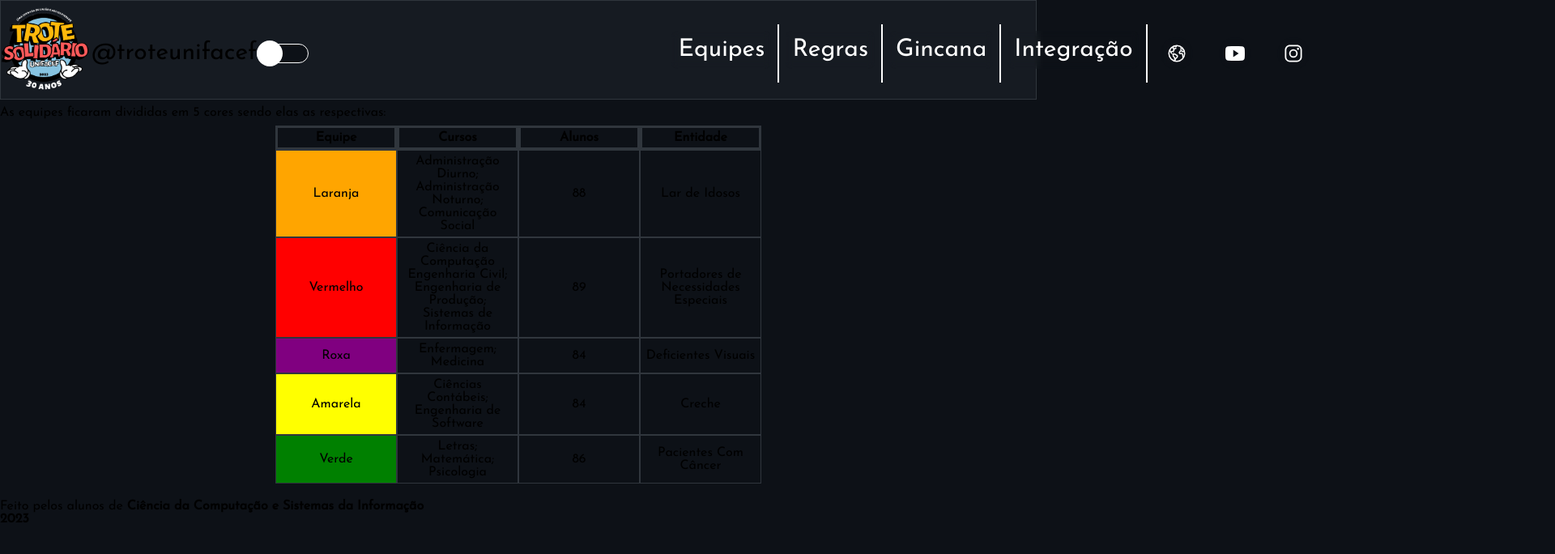
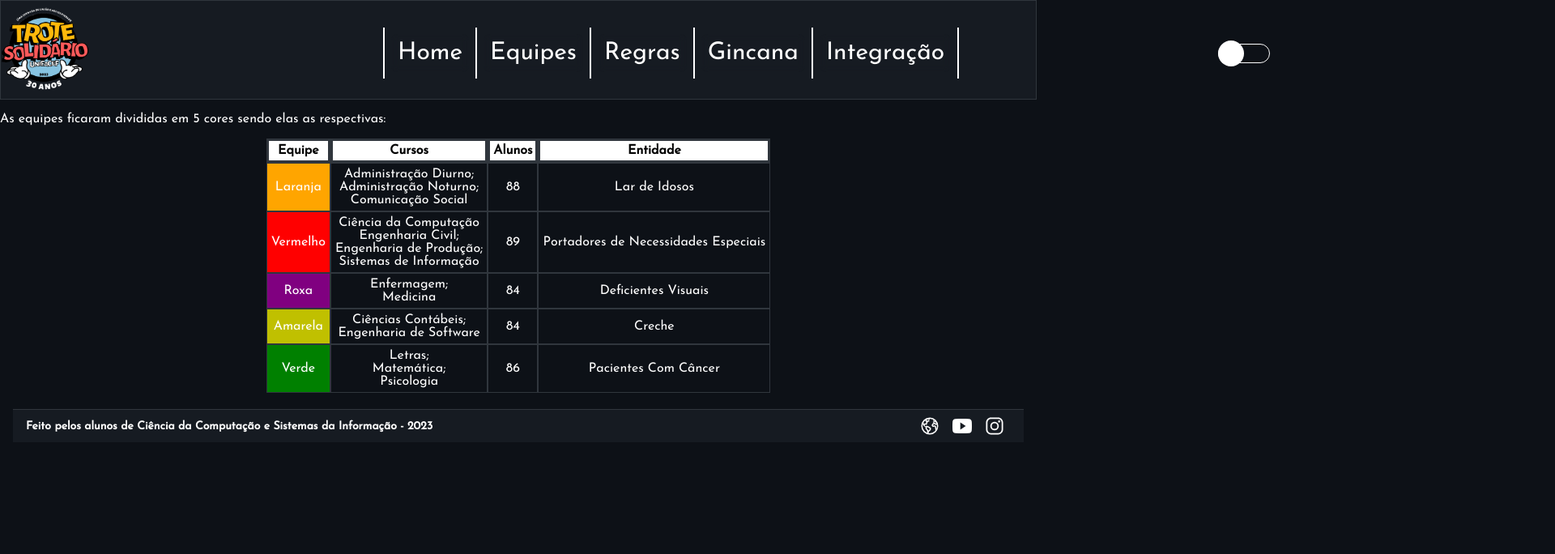
Before and after one commit to Le23Franzoni/Trote-Solidario-1, a plain HTML site: page equipes.html in a window 1280 px wide. Shown: the top 684 px of the page at 81% size, 1920 px wide, since content can reach past the window. Drawn offline with nearby package versions, Linux system fonts and the light colour scheme.

Commit message:
Mudança no estilo

```diff
--- a/equipes.html
+++ b/equipes.html
@@ -1,5 +1,6 @@
 <!DOCTYPE html>
 <html lang="pt-br" class="">
+
 <head>
     <link rel="preconnect" href="https://fonts.googleapis.com">
     <link rel="preconnect" href="https://fonts.gstatic.com" crossorigin>
@@ -15,19 +16,20 @@
     <link rel="icon" href="./assets/trote.png" sizes="96x96">
 </head>
 
+<body>
     <header id="header">
-        <a href="./index.html"><img src="./assets/trote-fundo-branco.png" alt="Logo do Trote Solidário 2023 com escritas em branco"></a>
-        <p>@troteunifacef</p>
-        <button aria-label="Abrir Menu" id="btn-mobile" aria-haspopup="true" aria-controls="menu" aria-expanded="">Menu
+        <a href="./index.html"><img src="./assets/trote-fundo-branco.png"
+                alt="Logo do Trote Solidário 2023 com escritas em branco"></a>
+        <nav id="nav">
+            <button aria-label="Abrir Menu" id="btn-mobile" aria-haspopup="true" aria-controls="menu"
+                aria-expanded="">Menu
                 <span id="hamburguer"></span>
             </button>
-        <div id="switch" onclick="toggleMode()">
-            <button></button>
-            <span></span>
-        </div>
+            <ul id="menu" role="menu">
+                <li id="left-corner">
+                    <a href="./index.html">Home</a>
+                </li>
 
-    <nav id="nav">
-            <ul id= "menu" role="menu">
                 <li>
                     <a href="./equipes.html">Equipes</a>
                 </li>
@@ -43,28 +45,17 @@
                 <li>
                     <a href="#">Integração</a>
                 </li>
-
-                <div id="social-links">
-                    <a href="https://www.unifacef.com.br" target="_blank">
-                        <ion-icon name="earth-outline"></ion-icon>
-                    </a>
-                    <a href="https://www.youtube.com/watch?v=r92bsr2fReI" target="_blank">
-                        <ion-icon name="logo-youtube"></ion-icon>
-                    </a>
-                    <a href="https://www.instagram.com/unifacef/" target="_blank">
-                        <ion-icon name="logo-instagram"></ion-icon>
-                    </a>
-                </div>
             </ul>
         </nav>
+        <div id="switch" onclick="toggleMode()">
+            <button></button>
+            <span></span>
+        </div>
     </header>
 
-<body>
-    <div id="container">
-        <div id="content">
-            <div id="equipes">
+    <article id="equipes">
         <p>As equipes ficaram divididas em 5 cores sendo elas as respectivas:</p>
-                <table width="600">
+        <table>
             <tr>
                 <th>Equipe</th>
                 <th>Cursos</th>
@@ -73,7 +64,7 @@
             </tr>
 
             <tr>
-                        <td style="background-color: orange;"><span>Laranja</span></td>
+                <td style="background-color: orange; color: white;"><span>Laranja</span></td>
                 <td>
                     Administração Diurno; <br>
                     Administração Noturno; <br>
@@ -84,7 +75,7 @@
             </tr>
 
             <tr>
-                        <td style="background-color: red;"><span>Vermelho</span></td>
+                <td style="background-color: red; color: white"><span>Vermelho</span></td>
                 <td>
                     Ciência da Computação
 
@@ -98,7 +89,7 @@
             </tr>
 
             <tr>
-                        <td style="background-color: purple;"><span>Roxa</span></td>
+                <td style="background-color: purple; color: white"><span>Roxa</span></td>
                 <td>Enfermagem; <br>
                     Medicina
                 </td>
@@ -107,7 +98,7 @@
             </tr>
 
             <tr>
-                        <td style="background-color: yellow;"><span>Amarela</span></td>
+                <td style="background-color: rgb(192, 192, 0); color: white"><span>Amarela</span></td>
                 <td>Ciências Contábeis; <br>
                     Engenharia de Software
                 </td>
@@ -116,7 +107,7 @@
             </tr>
 
             <tr>
-                        <td style="background-color: green;"><span>Verde</span></td>
+                <td style="background-color: green; color: white"><span>Verde</span></td>
                 <td>Letras; <br>
                     Matemática; <br>
                     Psicologia
@@ -125,15 +116,25 @@
                 <td>Pacientes Com Câncer</td>
             </tr>
         </table>
-            </div>
-        </div>
-        <footer>
-            Feito pelos alunos de <strong>Ciência da Computação e Sistemas da Informação <br>2023</strong>
+    </article>
+
+    <footer id="footer">
+        <strong> Feito pelos alunos de Ciência da Computação e Sistemas da Informação - 2023</strong>
+        <aside id="social-links">
+            <a href="https://www.unifacef.com.br" target="_blank">
+                <ion-icon name="earth-outline"></ion-icon>
+            </a>
+            <a href="https://www.youtube.com/watch?v=r92bsr2fReI" target="_blank">
+                <ion-icon name="logo-youtube"></ion-icon>
+            </a>
+            <a href="https://www.instagram.com/unifacef/" target="_blank">
+                <ion-icon name="logo-instagram"></ion-icon>
+            </a>
+        </aside>
     </footer>
-    </div>
-</div>
     <script type="module" src="https://unpkg.com/ionicons@5.5.2/dist/ionicons/ionicons.esm.js"></script>
     <script nomodule src="https://unpkg.com/ionicons@5.5.2/dist/ionicons/ionicons.js"></script>
     <script src="./script.js"></script>
 </body>
+
 </html>
--- a/style.css
+++ b/style.css
@@ -11,6 +11,7 @@
     --surface-color-hover: rgba(255, 255, 255, 0.05);
     --highlight-color: rgba(255, 255, 255, 0.2);
     --switch-bg-url: url(./assets/moon-stars.svg);
+    --th-color: black;
 }
 
 .light {
@@ -19,6 +20,7 @@
     --boder-color: black;
     --surface-color-hover: rgba(0, 0, 0, 0.02);
     --switch-bg-url: url(./assets/sun.svg);
+    --th-color: white;
 }
 
 body {
@@ -100,7 +102,7 @@ body * {
 #menu {
     display: flex;
     list-style: none;
-    margin: 0 25rem;
+    margin: 0 20rem;
 
 }
 
@@ -136,31 +138,6 @@ body * {
 #menu a:hover {
     background: var(--surface-color-hover);
     border: 1.5px solid var(--article-color);
-}
-
-#social-links {
-    display: flex;
-    justify-content: center;
-    gap: 16px;
-
-    padding: 8px;
-
-    font-size: 24px;
-}
-
-#social-links a {
-    display: flex;
-    align-items: center;
-    justify-content: center;
-
-    transition: background 0.2s;
-    border-radius: 50%;
-
-    color: var(--color-header-footer);
-}
-
-#social-links a:hover {
-    background: var(--highlight-color);
 }
 
 #article {
@@ -217,20 +194,50 @@ body * {
     color: var(--color-header-footer);
 }
 
-#equipes p {
-    margin: 8px auto;
+#social-links {
+    display: flex;
+    justify-self: end;
+    gap: 16px;
+
+    padding: 8px;
+
+    font-size: 24px;
+}
+
+#social-links a {
+    display: flex;
+    align-items: center;
+    justify-content: center;
+
+    transition: background 0.2s;
+    border-radius: 50%;
+
+    color: var(--color-header-footer);
+}
+
+#social-links a:hover {
+    background: var(--highlight-color);
+}
+
+#equipes {
+    color: var(--article-color);
 }
 
 #equipes table {
+    width: max-content;
+    margin: 0 auto 20px;
+
     border-spacing: 0px;
     table-layout: fixed;
-    margin: 0 auto 20px;
     text-align: center;
+    background-color: var(--bg-url);
 }
 
 #equipes th {
+    background-color: var(--article-color);
     border: 3px solid var(--boder-color);
     padding: 4px;
+    color: var(--th-color);
 }
 
 #equipes td {
@@ -238,10 +245,15 @@ body * {
     padding: 5px;
 }
 
+#regras {
+    color: var(--article-color);
+}
+
 #regras h1#header {
+    color: var(--color-header-footer);
     gap: 5px;
     padding: 20px;
-    border: 1px;
+    border: 1px solid var(--boder-color);
 }
 
 #regras p#desc1 {
@@ -355,6 +367,10 @@ body * {
         width: calc(600px/2);
         height: calc(450px/2);
     }
+
+    #equipes table {
+        width: 100vw;
+    }
 }
 
 @keyframes slide-in {
```
Also changed, not shown: index.html (+4 -1 lines), regras.html (+45 -22 lines). Lines whose indentation alone changed are shown as unchanged.
